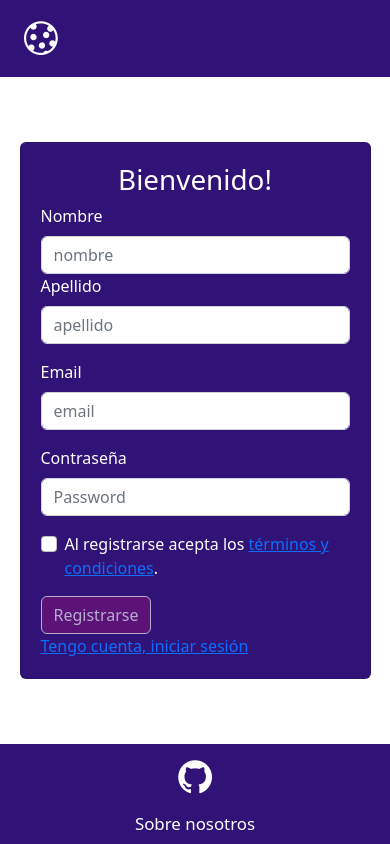
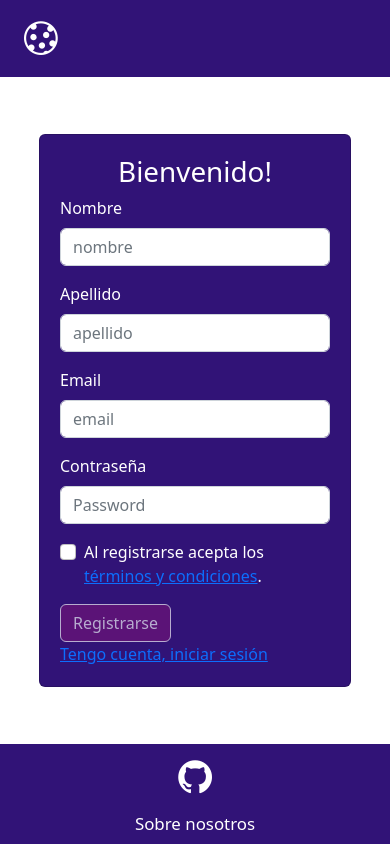
Before and after one commit to Ramon-Ariel-ET12/Recetario-StreamBe, a React (Create React App) app in the folder frontend/: page /Registrarse in a window 390 px wide. Built offline with nearby package versions, Linux system fonts and the light colour scheme.

Commit message:
Ahora se puede agregar más classname
El register es responsivo

```diff
--- a/frontend/public/css/Container-primary.css
+++ b/frontend/public/css/Container-primary.css
@@ -7,9 +7,11 @@
 
 
 @media (max-width: 576px) {
-    .card{
-        width: 90% !important;
+
+    .registro {
+        width: 80% !important;
     }
+
     .footers {
         flex-direction: column;
         align-items: center;
@@ -17,18 +19,24 @@
     }
 }
 
-table tbody{
+table tbody {
     background-color: var(--secondary-bg-color);
 }
 
+.limited-text {
+    max-height: 70px;
+    max-width: 220px;
+    overflow: hidden;
+}
 
 table tbody tr td input,
 table thead,
-table tbody tr td textarea{
+table tbody tr td textarea {
     color: var(--text-color) !important;
-    background-color:transparent !important;
+    background-color: transparent !important;
     border: none !important;
 }
+
 .navbar {
     background-color: var(--primary-bg-color);
     color: var(--text-color);
--- a/frontend/src/components/Servicios/Card.js
+++ b/frontend/src/components/Servicios/Card.js
@@ -1,8 +1,8 @@
 
-export const Card = ({ children, style  }) => {
+export const Card = ({ children, className = '', style }) => {
     return (
-        <div className="card" style={{ padding:'20px', width: 'fit-content', height: 'fit-content', ...style }}>
-            {children }
+        <div className={`card ${className}`} style={{ padding: '20px', width: 'fit-content', height: 'fit-content', ...style }}>
+            {children}
         </div>
     );
 }
--- a/frontend/src/components/Views/Registro.js
+++ b/frontend/src/components/Views/Registro.js
@@ -39,15 +39,15 @@ function Registro() {
 
     return (
         <>
-            <Card style={{ margin: 'auto' }}>
+            <Card className='registro' style={{ margin: 'auto' }}>
                 <h1 className='text-center'>Bienvenido!</h1>
                 <form onSubmit={RegistrarUsuario}>
-                    <div className="row mb-3">
-                        <div className="col-md-6">
+                    <div className="row">
+                        <div className="col-md-6 mb-3">
                             <label htmlFor='nombre' className="form-label">Nombre</label>
                             <input type="text" id='nombre' className="form-control" placeholder="nombre" onChange={(e) => setNombre(e.target.value)} />
                         </div>
-                        <div className="col-md-6">
+                        <div className="col-md-6 mb-3">
                             <label htmlFor='apellido' className="form-label">Apellido</label>
                             <input type="text" id='apellido' className="form-control" placeholder="apellido" onChange={(e) => setApellido(e.target.value)} />
                         </div>
```
